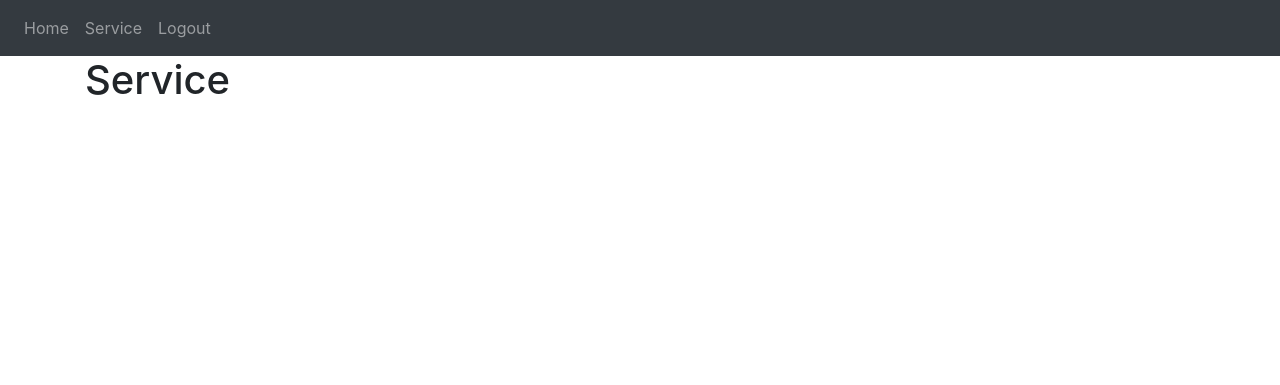
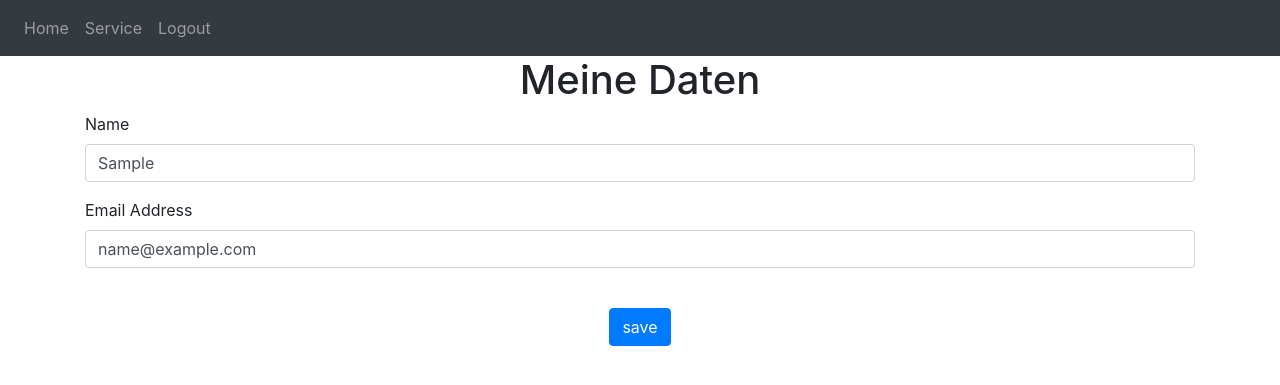
Before and after one commit to rwa-git/my-flask-app, a Flask app: page /service in a window 1280 px wide. Shown: the top 385 px of the page. Run offline with Flask 2, Linux system fonts and the light colour scheme; the visitor is signed in with stand-in values (Sample User, id 1); data comes from the database, SQL or seed files in the repository; some libraries are stand-ins or nearby versions.

Commit message:
Add Service Page

```diff
--- a/webroot/templates/service.html
+++ b/webroot/templates/service.html
@@ -3,5 +3,33 @@
 {% block title %}Service{% endblock %}
 
 {% block content %}
-<h1>Service</h1>
+<h1 class="current" align="center">Meine Daten</h1>
+<form method="POST">
+    <div class="form-group">
+        <label for="name">Name</label>
+        <input
+                type="text"
+                class="form-control"
+                id="name"
+                name="name"
+                placeholder="Name"
+                value="{{ user.first_name }}"
+        />
+    </div>
+    <div class="form-group">
+        <label for="email">Email Address</label>
+        <input
+                type="email"
+                class="form-control"
+                id="email"
+                name="email"
+                placeholder="Enter email"
+                value="{{ user.email }}"
+        />
+    </div>
+    <br />
+    <div align="center">
+        <button type="submit" class="btn btn-primary">save</button>
+    </div>
+</form>
 {% endblock %}
--- a/webroot/views.py
+++ b/webroot/views.py
@@ -2,7 +2,7 @@ import json
 
 from flask import Blueprint, render_template, request, flash, jsonify
 from flask_login import login_required, current_user
-from .models import Note
+from .models import Note, User
 from . import db
 
 views = Blueprint('views', '__name__')
@@ -38,8 +38,21 @@ def delete_note():
     return jsonify({})
 
 
-@views.route('/service')
+@views.route('/service', methods=['GET','POST'])
 @login_required
 def service():
 
+    if request.method == 'POST':
+        email = request.form.get('email')
+        firstName = request.form.get('firstName')
+
+        if email != current_user.email:
+            user = User.query.filter_by(email=email).first()
+            if user:
+                flash('E-Mail Adresse existiert bereits.', category='error')
+            elif len(email) < 4:
+                flash('Ungültige E-Mail Adresse.', category='error')
+            else:
+                flash('Daten wurden gespeichert.', category='success')
+
     return render_template('service.html', user=current_user)
```
